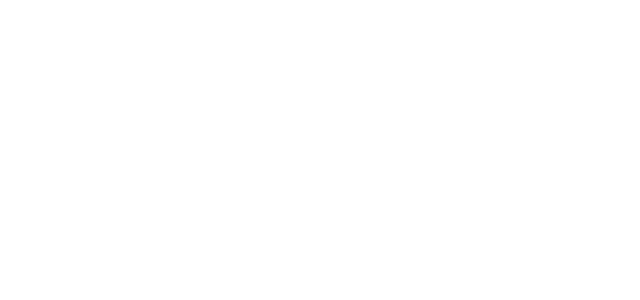
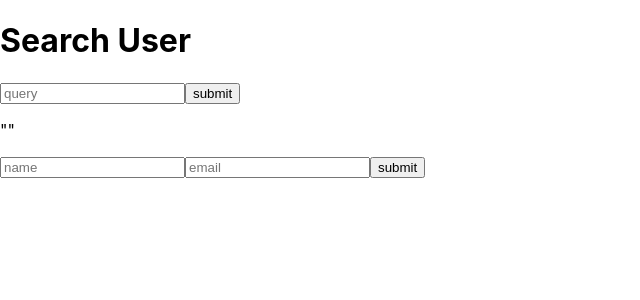
Before and after one commit to alexkkm/mongoDB, a React (Create React App) app: page /editUser in a window 1280 px wide. Before the commit this address had no page. Shown: the top 300 px of the page, without its empty margins (0-640 px from the left). Built offline with nearby package versions, Linux system fonts and the light colour scheme.

Commit message:
doing edit and delete function

```diff
--- a/src/App.js
+++ b/src/App.js
@@ -36,6 +36,9 @@ export default class App extends React.Component {
           <NavigationButton url="./addNewUser" title="Add New User" />
           <NavigationButton url="./getUsers" title="Get User" />
           <NavigationButton url="./searchUser" title="Search User" />
+          <NavigationButton url="./editUser" title="Edit User" />
+          <NavigationButton url="./deleteUser" title="Delete User" />
+
         </header>
       </div>
     );
--- /dev/null
+++ b/src/DeleteUserPage.js
@@ -0,0 +1,54 @@
+import { useState } from 'react'
+import { searchUserAPI } from './QueryAPI';
+
+function DeleteUserPage() {
+    const [query, setQuery] = useState("");
+    const [content, setContent] = useState("");
+    const [result, setResult] = useState("");
+    const [name, setName] = useState('');
+
+    const handleOnSearch = async (e) => {
+        e.preventDefault();
+        const result = await searchUserAPI('http://localhost:5000/searchUser/' + query).catch((error) => {
+            console.log(error)
+        }).then(console.log("Successfully get data from URL"))
+        setContent(result)
+        setResult(result)
+        setName(result.name)
+    }
+
+    const handleOnDelete = async (e) => {
+        e.preventDefault();
+        let result = await fetch(
+            'http://localhost:5000/deleteUser/' + name, {
+            method: "post",
+            body: JSON.stringify({ name }),
+            headers: {
+                'Content-Type': 'application/json'
+            }
+        })
+        result = await result.json();
+        console.warn(result);
+        if (result) {
+            alert(result)
+        }
+    }
+
+    return (
+        <div>
+            <h1>Search User</h1>
+            <form action="">
+                <input type="text" placeholder="query"
+                    value={query} onChange={(e) => setQuery(e.target.value)} />
+                <button type="submit"
+                    onClick={handleOnSearch}>submit</button>
+            </form>
+            <p>{JSON.stringify(content)}</p>
+            <p>{JSON.stringify()}</p>
+            <button type="submit"
+                onClick={handleOnDelete}>submit</button>
+        </div>
+    );
+}
+
+export default DeleteUserPage;
--- /dev/null
+++ b/src/EditUserPage.js
@@ -0,0 +1,44 @@
+import { useState } from 'react'
+import { searchUserAPI } from './QueryAPI';
+
+function EditUserPage() {
+    const [query, setQuery] = useState("");
+    const [content, setContent] = useState("");
+
+    const [name, setName] = useState("");
+    const [email, setEmail] = useState("");
+
+    const handleOnSearch = async (e) => {
+        e.preventDefault();
+        const result = await searchUserAPI('http://localhost:5000/searchUser/' + query).catch((error) => {
+            console.log(error)
+        }).then(console.log("Successfully get data from URL"))
+        setContent(result)
+    }
+
+    const handleOnEdit = async (e) => { };
+
+    return (
+        <div>
+            <h1>Search User</h1>
+            <form action="">
+                <input type="text" placeholder="query"
+                    value={query} onChange={(e) => setQuery(e.target.value)} />
+                <button type="submit"
+                    onClick={handleOnSearch}>submit</button>
+            </form>
+            <p>{JSON.stringify(content)}</p>
+
+            <form action="">
+                <input type="text" placeholder="name"
+                    value={name} onChange={(e) => setName(e.target.value)} />
+                <input type="email" placeholder="email"
+                    value={email} onChange={(e) => setEmail(e.target.value)} />
+                <button type="submit"
+                    onClick={handleOnEdit}>submit</button>
+            </form>
+        </div>
+    );
+}
+
+export default EditUserPage;
--- a/src/index.js
+++ b/src/index.js
@@ -7,6 +7,8 @@ import App from './App';
 import AddNewUserPage from './AddUserPage';
 import GetAllUserPage from './GetAllUserPage';
 import SearchUserPage from './SearchUser';
+import DeleteUserPage from './DeleteUserPage';
+import EditUserPage from './EditUserPage';
 
 
 const root = ReactDOM.createRoot(document.getElementById('root'));
@@ -21,6 +23,8 @@ root.render(
         <Route path="/addNewUser" element={<AddNewUserPage />} />
         <Route path="/getUsers" element={<GetAllUserPage />} />
         <Route path="/searchUser" element={<SearchUserPage />} />
+        <Route path="/deleteUser" element={<DeleteUserPage />} />
+        <Route path="/editUser" element={<EditUserPage />} />
       </Routes>
     </BrowserRouter>
   </React.StrictMode>
```
Also changed, not shown: 1 other file (tests, documents, lock files or other folders).
